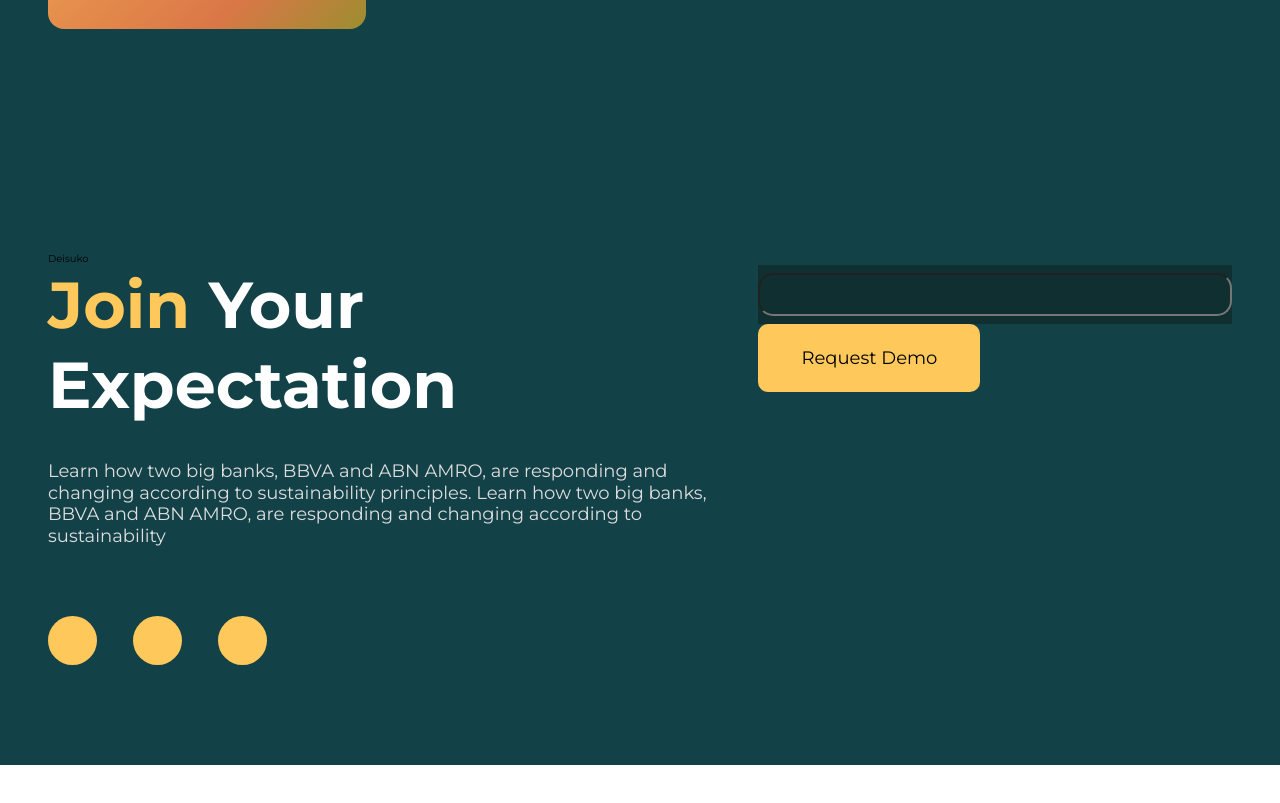
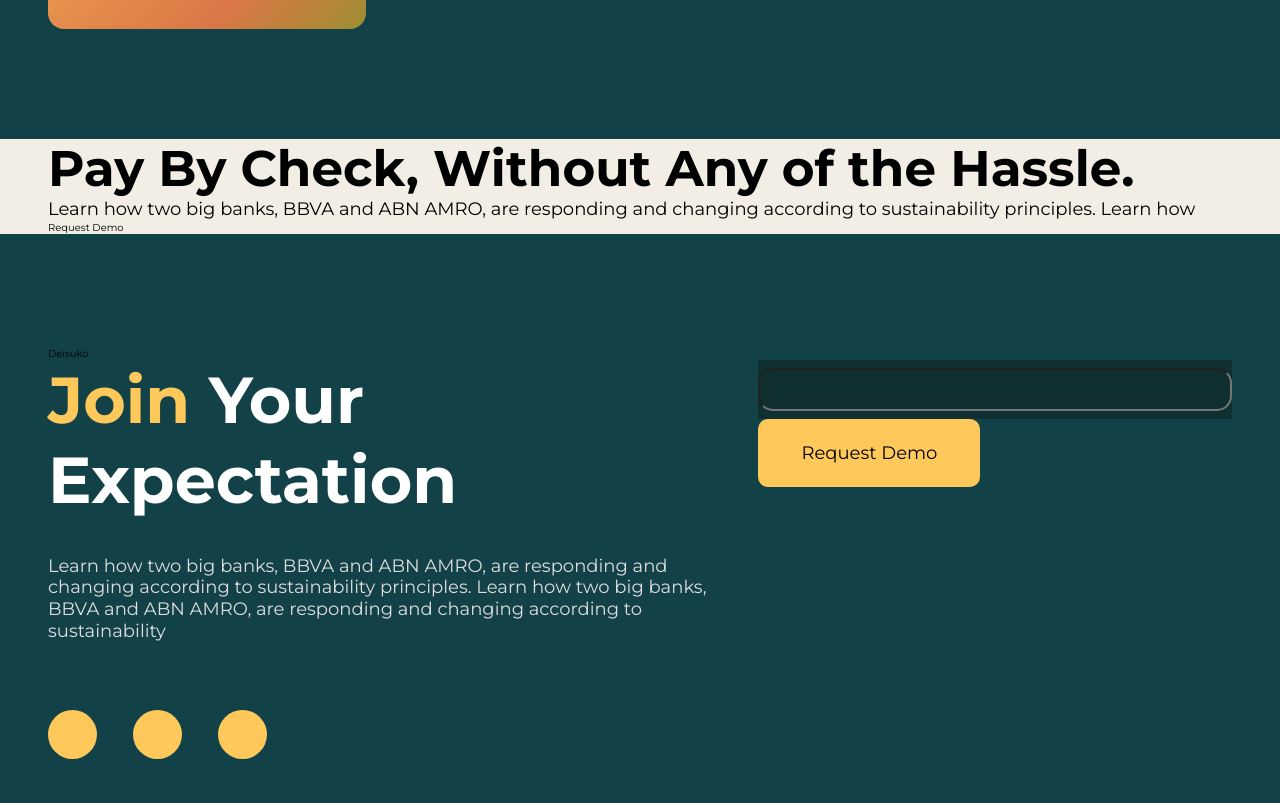
Before and after one commit to anantaw81/saturn, a React (Create React App) app: page / in a window 1280 px wide. Shown: the part 3020-3823 px from the top of the page. Before the commit the page ends 3785 px from the top, so only its background shows below. Built offline with nearby package versions, Linux system fonts and the light colour scheme.

Commit message:
STRN: adding new payme pageas

```diff
--- a/src/App.scss
+++ b/src/App.scss
@@ -3,6 +3,7 @@
 @import './assets/scss/layout';
 @import './assets/scss/typography';
 @import './assets/scss/utilities';
+@import './assets/scss/components';
 
 
 .c-saturn{
--- /dev/null
+++ b/src/assets/scss/_components.scss
@@ -0,0 +1,45 @@
+// Components like Button, Card, Input, etc
+
+// Buttons
+
+.btn {
+  &:link,
+  &:visited {
+    text-transform: uppercase;
+    text-decoration: none;
+    padding: 1.5rem 4rem;
+    display: inline-block;
+    border-radius: 10rem;
+    transition: all 0.2s;
+    position: relative;
+    font-size: 18px;
+  }
+
+  &:hover {
+    transform: translateY(-0.3rem);
+    box-shadow: 0 1rem 2rem rgba($background-color, 0.2);
+    &::after {
+      transform: scaleX(1.4) scaleY(1.6);
+      opacity: 0;
+    }
+  }
+
+  &:active {
+    transform: translateY(-0.1rem);
+    box-shadow: 0 0.5rem 1rem rgba($background-color, 0.2);
+  }
+
+  &::after {
+    content: "";
+    display: inline-block;
+    height: 100%;
+    width: 100%;
+    border-radius: 10rem;
+    position: absolute;
+    top: 0;
+    left: 0;
+    z-index: -1;
+    transition: all 0.4s;
+  }
+
+}
--- /dev/null
+++ b/src/components/Payme.js
@@ -0,0 +1,25 @@
+import React from 'react'
+import './payme.scss'
+
+function Payme() {
+  return (
+    <div className='c-payme container'>
+      <div className='payme-left'>
+        <div className='payme-title title'>
+          Pay By Check, Without Any of the Hassle.
+        </div>
+        <div className='payme-content body-text'>
+          Learn how two big banks, BBVA and ABN AMRO, are responding and changing according to sustainability principles. Learn how
+        </div>
+        <div className='payme-button'>
+          Request Demo
+        </div>
+      </div>
+      <div className='payme-right'>
+
+      </div>
+    </div>
+  )
+}
+
+export default Payme
--- /dev/null
+++ b/src/components/payme.scss
@@ -0,0 +1,12 @@
+.c-payme {
+  display: flex;
+  .payme{
+    &-left {
+
+    }
+
+    &-right {
+
+    }
+  }
+}
--- a/src/pages/Homepage.js
+++ b/src/pages/Homepage.js
@@ -7,6 +7,7 @@ import Footer from '../components/Footer'
 import Banner from '../components/Banner'
 import HowItWork from '../components/HowItWork'
 import RequestDemo from '../components/RequestDemo'
+import Payme from '../components/Payme'
 
 const Homepage = () => {
   return (
@@ -27,6 +28,9 @@ const Homepage = () => {
       <section id='howitwork'>
         <HowItWork/>
       </section>
+      <section id='payme'>
+        <Payme/>
+      </section>
       <section id='footer'>
         <Footer/>
       </section>
--- a/src/pages/homepage.scss
+++ b/src/pages/homepage.scss
@@ -21,6 +21,10 @@
     background-color: $background-color;
   }
 
+  #payme {
+    background-color: $background-color-light;
+  }
+
   #footer {
     background-color: $background-color;
   }
```
